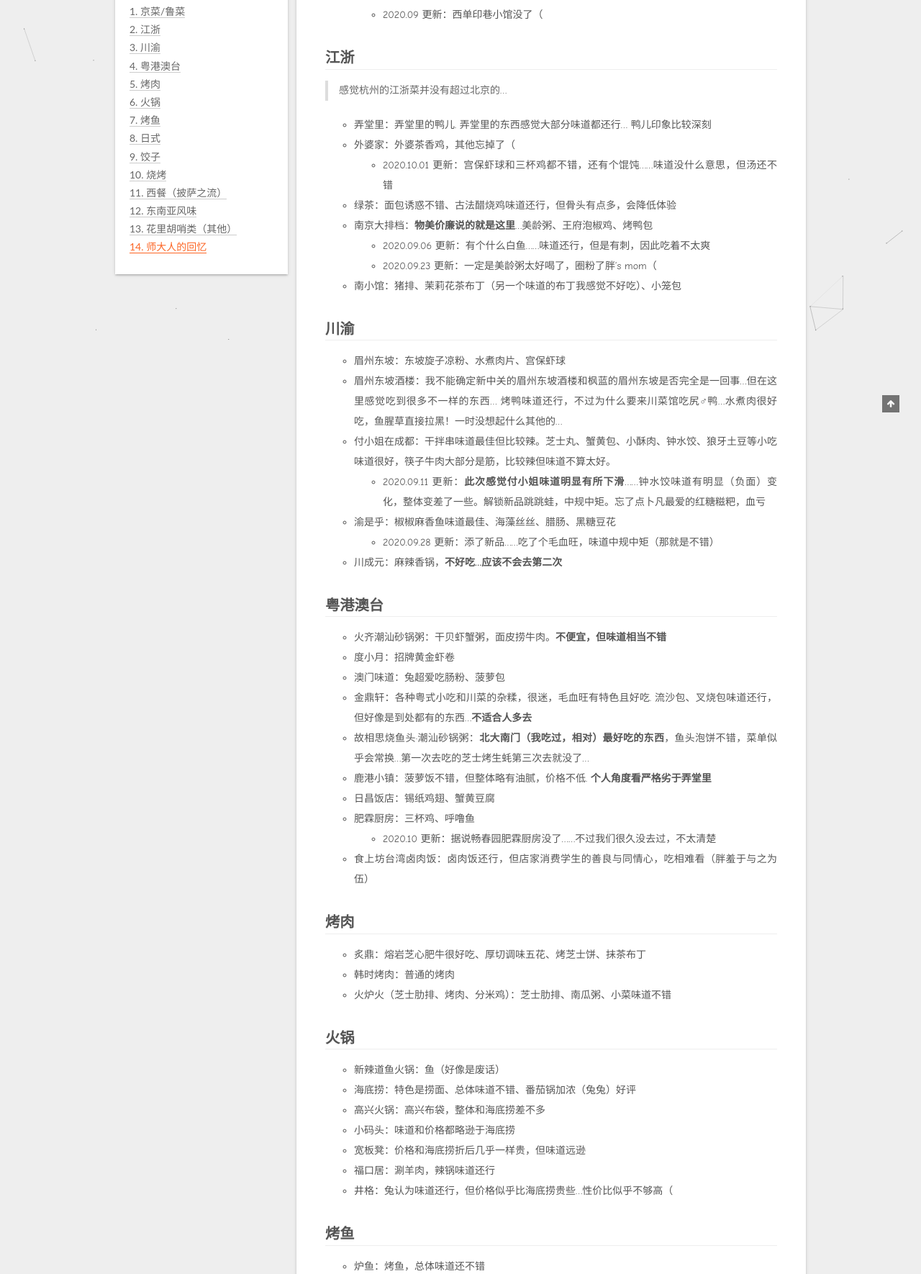
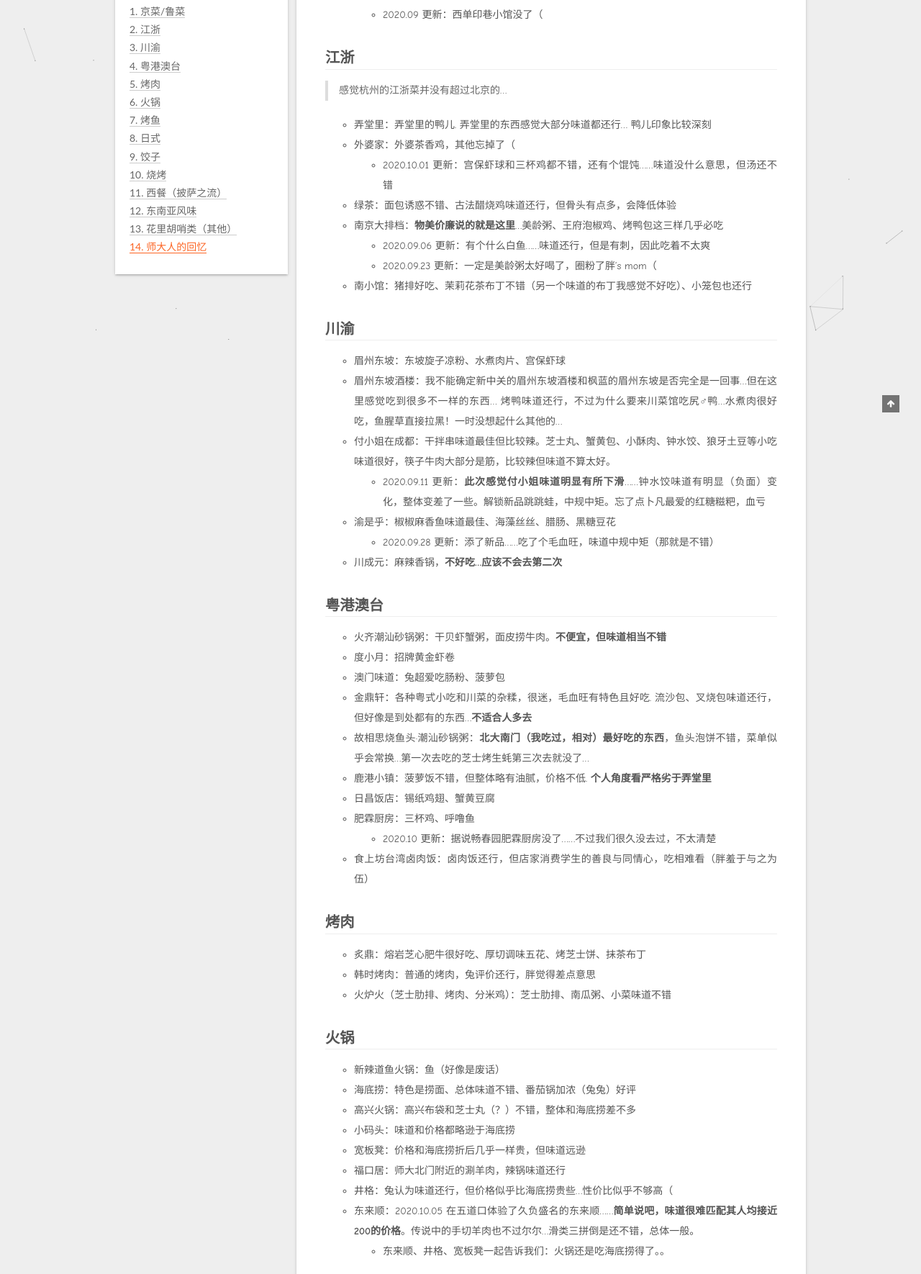
Before and after one commit to bunnifold/bunnifold.github.io, a plain HTML site: page 2020/01/15/bunnifold-menu/index.html in a window 1280 px wide. Shown: the part 327-2097 px from the top of the page at 72% size. Drawn offline with nearby package versions, Linux system fonts and the light colour scheme; some packages are replaced by stand-ins of ours; a script that the page names is missing.

Commit message:
Site updated: 2020-10-05 21:24:03

```diff
--- a/2020/01/15/bunnifold-menu/index.html
+++ b/2020/01/15/bunnifold-menu/index.html
@@ -85,7 +85,7 @@
 <meta property="og:site_name" content="光滑兔形逛吃记">
 <meta property="og:description" content="京菜&#x2F;鲁菜 京味斋：豌豆黄、小豆凉糕、鸡里蹦、卤煮。烤鸭可以团购 小吊梨汤：梨汤（废话）、梨球果仁虾、干酪鱼 相府烤鸭：烤鸭、舟山梅肉. 这里的烤鸭感觉比京味斋略强？舟山梅肉超级好吃…但价格挺贵的 印巷小馆：乾隆白菜、打卤面好像还不错 2020.09 更新：西单印巷小馆没了（    江浙 感觉杭州的江浙菜并没有超过北京的…   弄堂里：弄堂里的鸭儿. 弄堂里的东西感觉大部分味道都还行… 鸭儿印象比">
 <meta property="article:published_time" content="2020-01-15T05:13:26.000Z">
-<meta property="article:modified_time" content="2020-10-05T12:50:40.968Z">
+<meta property="article:modified_time" content="2020-10-05T13:23:32.305Z">
 <meta property="article:author" content="Smooth Bunnifold">
 <meta name="twitter:card" content="summary">
 
@@ -316,12 +316,12 @@
 </ul>
 </li>
 <li>绿茶：面包诱惑不错、古法醋烧鸡味道还行，但骨头有点多，会降低体验</li>
-<li>南京大排档：<strong>物美价廉说的就是这里</strong>…美龄粥、王府泡椒鸡、烤鸭包<ul>
+<li>南京大排档：<strong>物美价廉说的就是这里</strong>…美龄粥、王府泡椒鸡、烤鸭包这三样几乎必吃<ul>
 <li>2020.09.06 更新：有个什么白鱼……味道还行，但是有刺，因此吃着不太爽</li>
 <li>2020.09.23 更新：一定是美龄粥太好喝了，圈粉了胖’s mom（</li>
 </ul>
 </li>
-<li>南小馆：猪排、茉莉花茶布丁（另一个味道的布丁我感觉不好吃）、小笼包</li>
+<li>南小馆：猪排好吃、茉莉花茶布丁不错（另一个味道的布丁我感觉不好吃）、小笼包也还行</li>
 </ul>
 <h2 id="川渝"><a href="#川渝" class="headerlink" title="川渝"></a>川渝</h2><ul>
 <li>眉州东坡：东坡旋子凉粉、水煮肉片、宫保虾球</li>
@@ -352,17 +352,21 @@
 </ul>
 <h2 id="烤肉"><a href="#烤肉" class="headerlink" title="烤肉"></a>烤肉</h2><ul>
 <li>炙鼎：熔岩芝心肥牛很好吃、厚切调味五花、烤芝士饼、抹茶布丁</li>
-<li>韩时烤肉：普通的烤肉</li>
+<li>韩时烤肉：普通的烤肉，兔评价还行，胖觉得差点意思</li>
 <li>火炉火（芝士肋排、烤肉、分米鸡）：芝士肋排、南瓜粥、小菜味道不错</li>
 </ul>
 <h2 id="火锅"><a href="#火锅" class="headerlink" title="火锅"></a>火锅</h2><ul>
 <li>新辣道鱼火锅：鱼（好像是废话）</li>
 <li>海底捞：特色是捞面、总体味道不错、番茄锅加浓（兔兔）好评</li>
-<li>高兴火锅：高兴布袋，整体和海底捞差不多</li>
+<li>高兴火锅：高兴布袋和芝士丸（？）不错，整体和海底捞差不多</li>
 <li>小码头：味道和价格都略逊于海底捞</li>
 <li>宽板凳：价格和海底捞折后几乎一样贵，但味道远逊</li>
-<li>福口居：涮羊肉，辣锅味道还行</li>
+<li>福口居：师大北门附近的涮羊肉，辣锅味道还行</li>
 <li>井格：兔认为味道还行，但价格似乎比海底捞贵些…性价比似乎不够高（</li>
+<li>东来顺：2020.10.05 在五道口体验了久负盛名的东来顺……<strong>简单说吧，味道很难匹配其人均接近200的价格</strong>。传说中的手切羊肉也不过尔尔…滑类三拼倒是还不错，总体一般。<ul>
+<li>东来顺、井格、宽板凳一起告诉我们：火锅还是吃海底捞得了。。</li>
+</ul>
+</li>
 </ul>
 <h2 id="烤鱼"><a href="#烤鱼" class="headerlink" title="烤鱼"></a>烤鱼</h2><ul>
 <li>炉鱼：烤鱼，总体味道还不错</li>
@@ -405,6 +409,7 @@
 <h2 id="东南亚风味"><a href="#东南亚风味" class="headerlink" title="东南亚风味"></a>东南亚风味</h2><ul>
 <li>云海肴&amp;边境：<strong>星岛咖喱鱼片</strong>、蒸龙利鱼、米布</li>
 <li>星怡会：2020 疫情期间的暑假在郑州吃了一次，<strong>味道还行但价格不便宜</strong>。有一个小锅咖喱x（x是什么我忘了），咖喱很浓，好评……但土豆块很大，是个瑕疵。菠萝饭中规中矩，还有一个芒果为主的水果甜品，味道不错。</li>
+<li>热啊东南亚餐厅：2020.09 和森神去吃，去之前听胖室友说比较辣……做足了心理准备之后发现连“香辣虾”都没什么辣味==不过总体味道还算不错，环境也很奇妙（</li>
 <li>Home Thai：2020 国庆假期去三里屯吃了一次，<strong>味道不错但价格比较贵</strong>。<ul>
 <li>红咖喱龙利鱼好评，但没感受到服务员说的“红咖喱比较辣”。炸货拼盘里比较特色的是咖喱角——简言之就是饺子里边包了咖喱味的东西，再油炸，味道还彳亍。炒河粉味道一般，绵绵冰也很一般。</li>
 </ul>
```
Also changed, not shown: index.html (+10 -5 lines).
